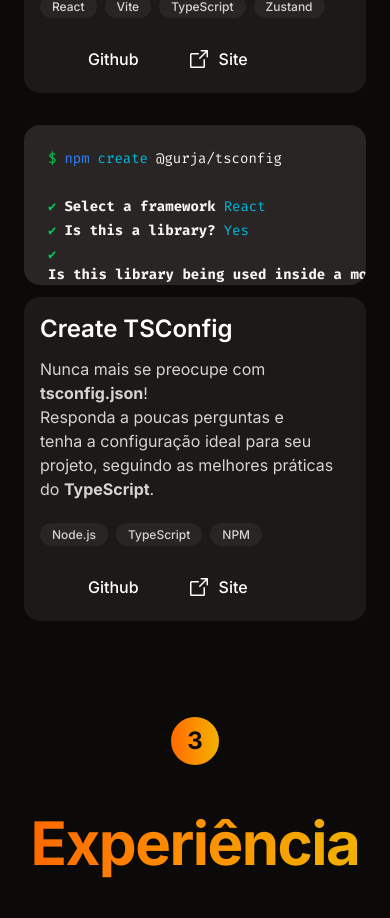
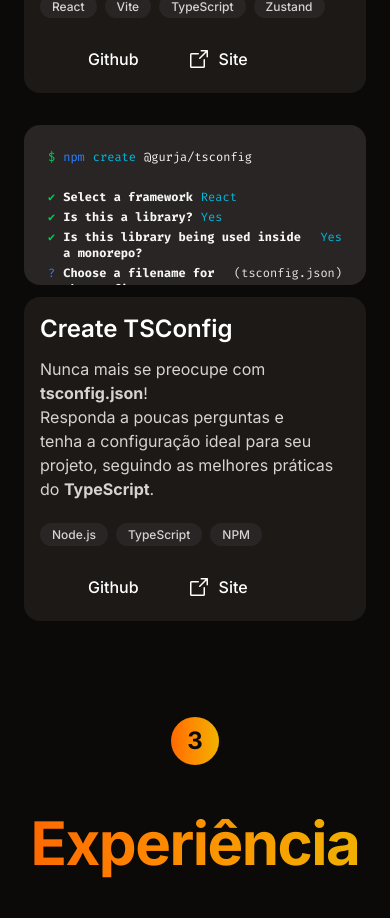
Before and after one commit to leogurja/www.gurgel.io, a Next.js app: page / in a window 390 px wide. Shown: the part 3077-3995 px from the top of the page. Built offline with nearby package versions, Linux system fonts and the light colour scheme; some icons are missing; what tailwindcss-motion would draw is missing.

Commit message:
fix code frames

```diff
--- a/src/components/atoms/inquirer-question.tsx
+++ b/src/components/atoms/inquirer-question.tsx
@@ -12,13 +12,13 @@
 	current = false,
 }: InquirerQuestionProps) {
 	return (
-		<p>
+		<p className="flex gap-x-2">
 			{current ? (
 				<span className="text-blue-500">?</span>
 			) : (
 				<span className="text-green-500">✔</span>
 			)}
-			<strong className="text-nowrap">{question}</strong>
+			<strong>{question}</strong>
 			<span
 				className={cn({ "text-stone-200": current, "text-cyan-500": !current })}
 			>
--- a/src/components/molecules/create-tsconfig-code.tsx
+++ b/src/components/molecules/create-tsconfig-code.tsx
@@ -7,7 +7,7 @@
 const codeFrames = [
 	null,
 	<>
-		<p>
+		<p className="flex gap-x-2">
 			<span className="text-blue-500">?</span>
 			<strong>Select a framework</strong>
 			<span className="text-stone-200">(Use arrow keys)</span>
@@ -73,10 +73,10 @@
 
 	return (
 		<code
-			className="flex size-full h-40 flex-col gap-1 overflow-hidden rounded-2xl bg-stone-800 p-6 font-fira-code text-sm transition-transform *:flex *:flex-wrap *:gap-x-2 group-hover:scale-102 md:h-auto md:w-1/3"
+			className="flex size-full h-40 flex-col gap-1 overflow-hidden rounded-2xl bg-stone-800 p-6 font-fira-code text-xs transition-transform group-hover:scale-102 md:h-auto md:w-1/3 md:text-sm"
 			ref={ref}
 		>
-			<p>
+			<p className="flex flex-nowrap gap-x-2">
 				<span className="text-green-500">$</span>
 				<span className="text-blue-500">npm</span>
 				<span className="text-cyan-500">create</span>
```
